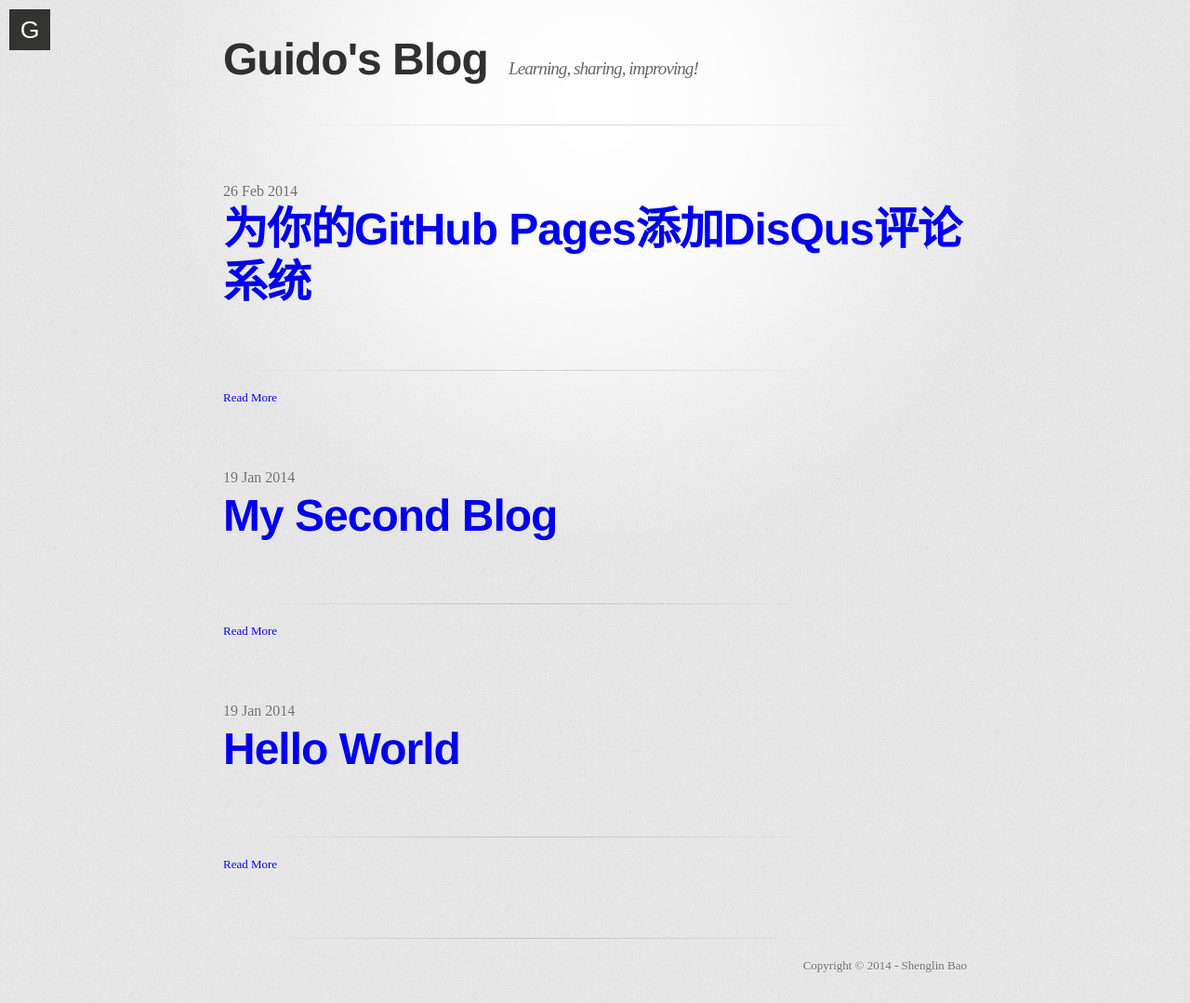
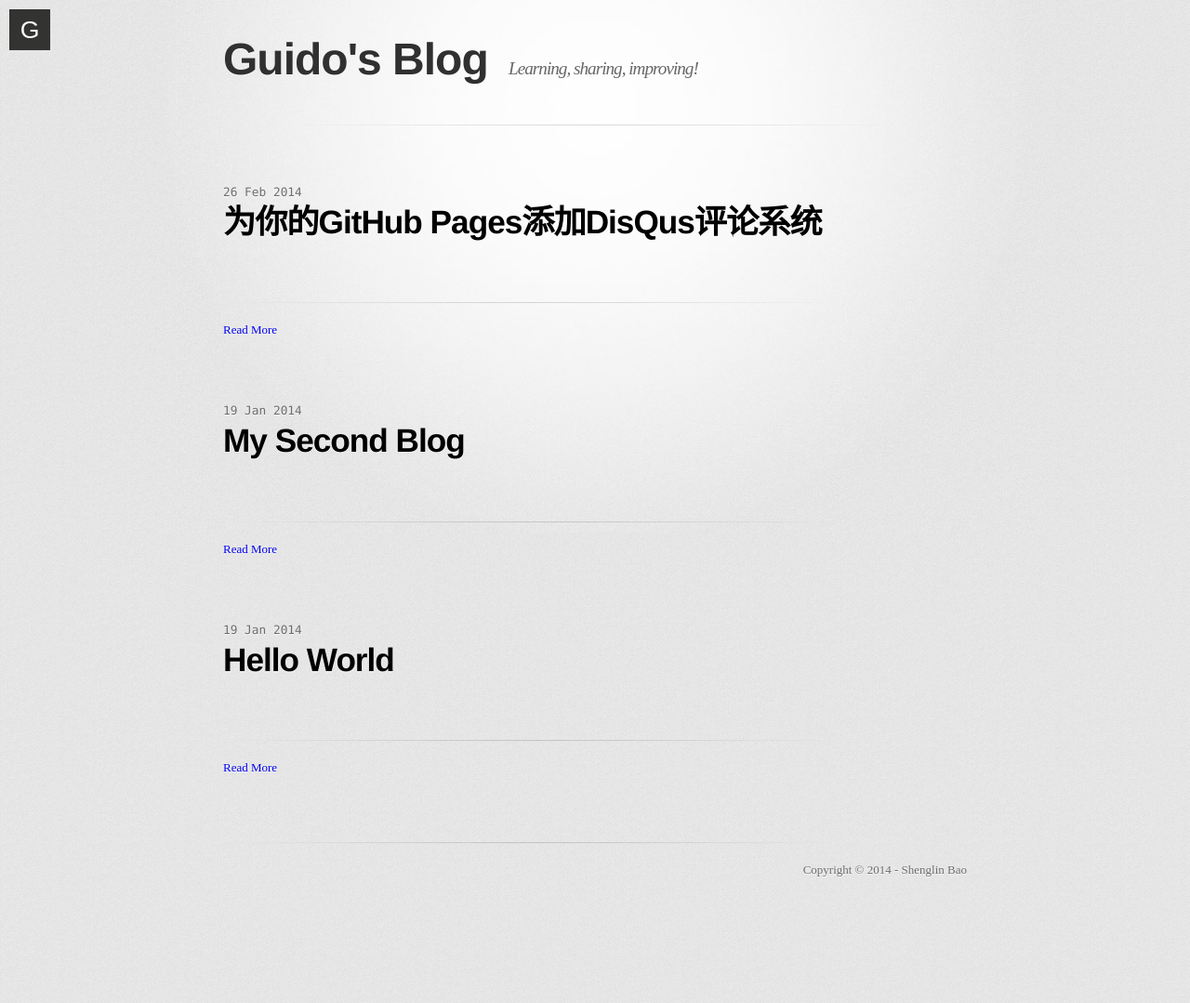
Before and after one commit to GuidoPaul/GuidoPaul.github.io, a Jekyll site: the page built from index.html, in a window 1280 px wide. Shown: the whole page at 93% size. Built offline with Jekyll 4.4.1, drawn with Linux system fonts in a browser that asks for light colours; some web fonts are replaced; Markdown is read by kramdown in place of the engine named in the settings.

Commit message:
fix  article title

```diff
--- a/index.html
+++ b/index.html
@@ -5,7 +5,7 @@ layout: default
 {% for post in site.posts %}
 <article class="entry-article">
 	<header class="entry-header">
-		<p><span>{{ post.date | date_to_string }}</span></p>
+		<span>{{ post.date | date_to_string }}</span>
 		<h1 class="entry-title">
 			<a href=" {{ post.url }} ">
 				{{ post.title }}
--- a/stylesheets/layout.css
+++ b/stylesheets/layout.css
@@ -62,9 +62,9 @@ body {
 }
 
 header {
+	display: block;
 	padding-bottom: 25px;
 	padding-top: 35px;
-	display: block; /**/
 	vertical-align: baseline;
 }
 
@@ -88,76 +88,31 @@ header h1 span {
 	margin-left: 10px;
 }
 
-.maincontainer {
-	text-align: left;
-	width: 800px;
-	height: 100%;
+#main_content {
 	margin: 0 auto;
+	padding: 0;
 }
 
-.maincontainer .header {
-	clear: both;
-	width: 100%;
-	font-size: 130%;
-	padding-top: 40px;
-	border-bottom: 1px solid #000000;
-	text-shadow: 1px 1px 1px #DDDDDD;
+#main_content header span {
+	color: 6D6D6D;
+	font-family: Monaco,"Courier New",monospace;
+	font-size: 80%;
 }
 
-.header h1 {
-	margin-top: 0px;
-	margin-bottom: 15px;
-	vertical-align: baseline;
+#main_content header h1 {
+	font-size: 2.2em;
+	margin: 0;
 }
 
-.header a {
-	color: #000000;
+#main_content header h1 a {
+	color: black;
+	text-decoration: none;
 }
 
-.header h1 span {
+#main_content header h1 a:hover {
 	color: #666666;
-    font-family: "Knewave",cursive;
-    font-size: 40%;
-    font-style: italic;
-    font-weight: normal;
-    margin-left: 10px;
-}
-
-.maincontainer .main {
-	clear: both;
-	width: 100%;
-}
-
-.main h3 {
-	margin-top: 0px;
-	margin-bottom: 0px;
-}
-
-.main .Blog {
-	clear: both;
-	width: 100%;
-	padding-top: 15px;
-}
-
-.main .Projects {
-	clear: both;
-	width: 100%;
-	padding-top: 15px;
-}
-
-.main .Projects ul {
-	padding-top: 15px;
-	padding-bottom: 15px;
-}
-
-.maincontainer .footer {
-	clear: both;
-	width: 100%;
-	border-top: 1px solid #000000;
-	text-shadow: 1px 1px 1px #DDDDDD;
-	vertical-align: baseline;
-	padding-top: 15px;
-	padding-bottom: 15px;
+	text-decoration: underline;
+	font-weight: bold;
 }
 
 footer {
```
